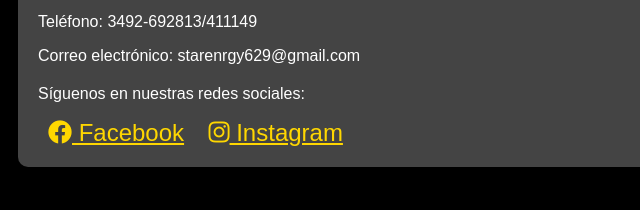
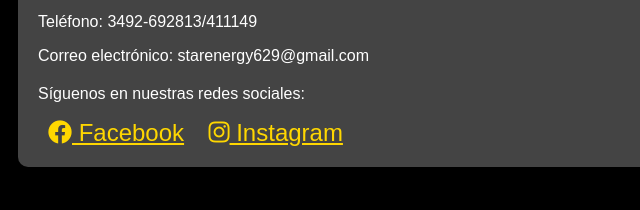
Before and after one commit to cercos-electricos-rafaela/star-energy, a plain HTML site: page index.html in a window 1280 px wide. Shown: the part 7026-7236 px from the top of the page, 2-642 px from the left. Drawn offline with Linux system fonts and the light colour scheme; a small style sheet from the web is missing.

Commit message:
Update index.html

```diff
--- a/index.html
+++ b/index.html
@@ -144,7 +144,7 @@ Sistemas homologados internacionalmente donde no hay riesgo de vida ni daño a l
     <h2>Contacto</h2>
     <p>Contáctanos para más información o para programar una instalación:</p>
     <p>Teléfono: 3492-692813/411149</p>
-    <p>Correo electrónico: starenrgy629@gmail.com</p>
+    <p>Correo electrónico: starenergy629@gmail.com</p>
 	<div class="social-icons">
         <p>Síguenos en nuestras redes sociales:</p>
         <a href="https://www.facebook.com/profile.php?id=61555987122209" target="_blank"><span role="img" aria-label="Facebook" class="fab fa-facebook"></span> Facebook</a>
```
